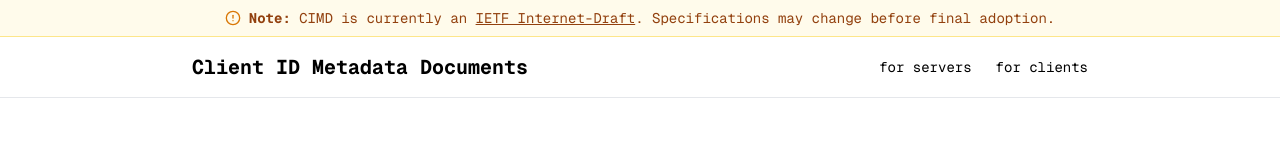
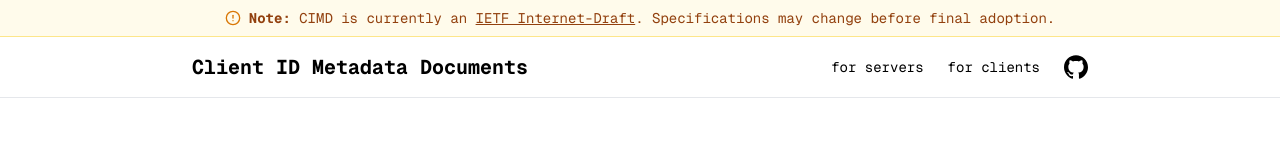
Before and after one commit to stytchauth/client.dev, a Next.js app: page /clients in a window 1280 px wide. Shown: the top 160 px of the page. Built offline with nearby package versions, Linux system fonts and the light colour scheme.

Commit message:
add github link to header nav (#15)

```diff
--- a/components/header.tsx
+++ b/components/header.tsx
@@ -53,6 +53,21 @@
             >
               for clients
             </Link>
+            <Link
+              href="https://github.com/stytchauth/client.dev"
+              className="text-sm hover:underline flex items-center space-x-0.5 md:space-x-1"
+              target="_blank"
+            >
+              <svg
+                className="w-6 h-6"
+                role="img"
+                viewBox="0 0 24 24"
+                xmlns="http://www.w3.org/2000/svg"
+              >
+                <title>github</title>
+                <path d="M12 .297c-6.63 0-12 5.373-12 12 0 5.303 3.438 9.8 8.205 11.385.6.113.82-.258.82-.577 0-.285-.01-1.04-.015-2.04-3.338.724-4.042-1.61-4.042-1.61C4.422 18.07 3.633 17.7 3.633 17.7c-1.087-.744.084-.729.084-.729 1.205.084 1.838 1.236 1.838 1.236 1.07 1.835 2.809 1.305 3.495.998.108-.776.417-1.305.76-1.605-2.665-.3-5.466-1.332-5.466-5.93 0-1.31.465-2.38 1.235-3.22-.135-.303-.54-1.523.105-3.176 0 0 1.005-.322 3.3 1.23.96-.267 1.98-.399 3-.405 1.02.006 2.04.138 3 .405 2.28-1.552 3.285-1.23 3.285-1.23.645 1.653.24 2.873.12 3.176.765.84 1.23 1.91 1.23 3.22 0 4.61-2.805 5.625-5.475 5.92.42.36.81 1.096.81 2.22 0 1.606-.015 2.896-.015 3.286 0 .315.21.69.825.57C20.565 22.092 24 17.592 24 12.297c0-6.627-5.373-12-12-12" />
+              </svg>
+            </Link>
           </nav>
         </div>
       </header>
```
